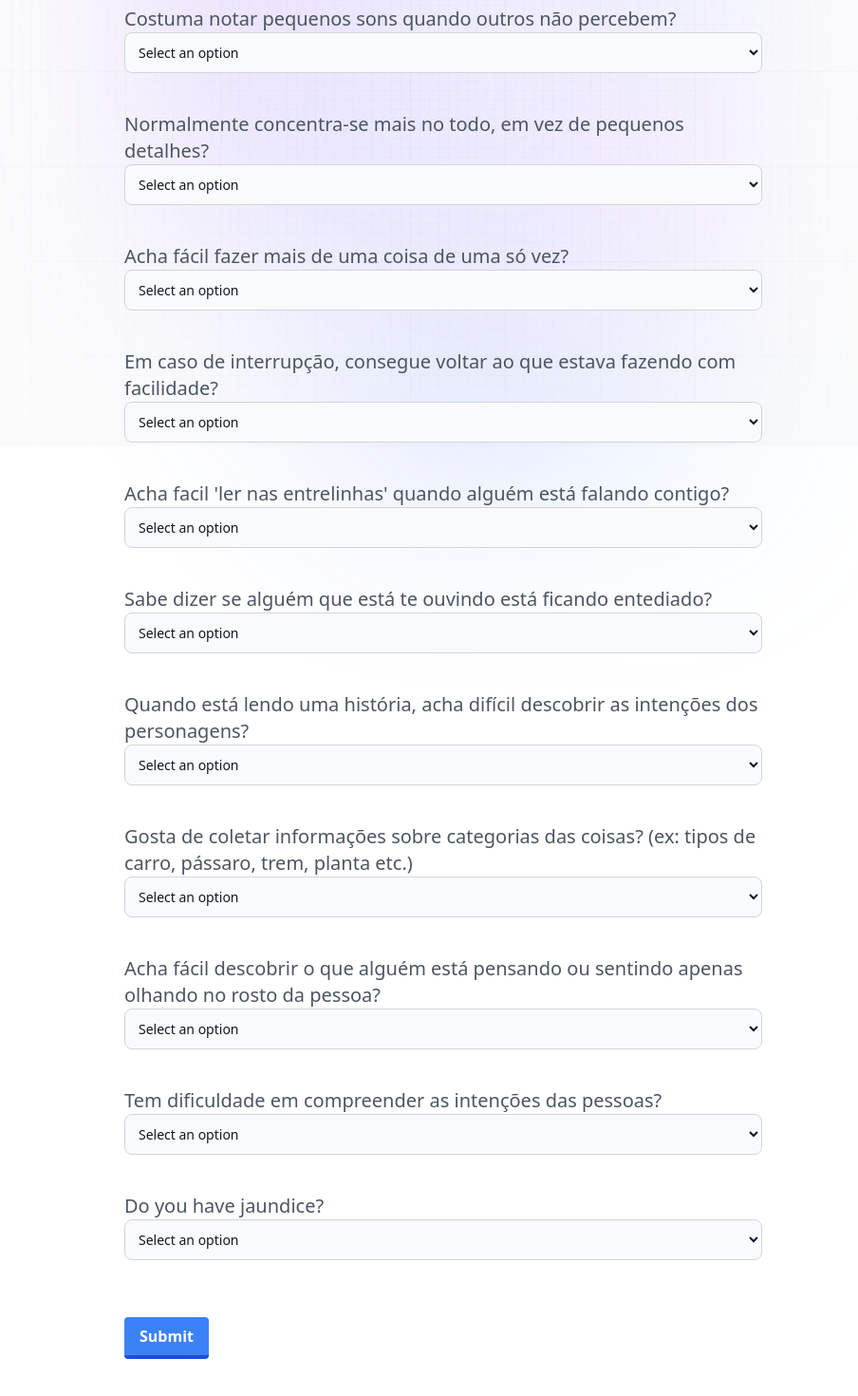
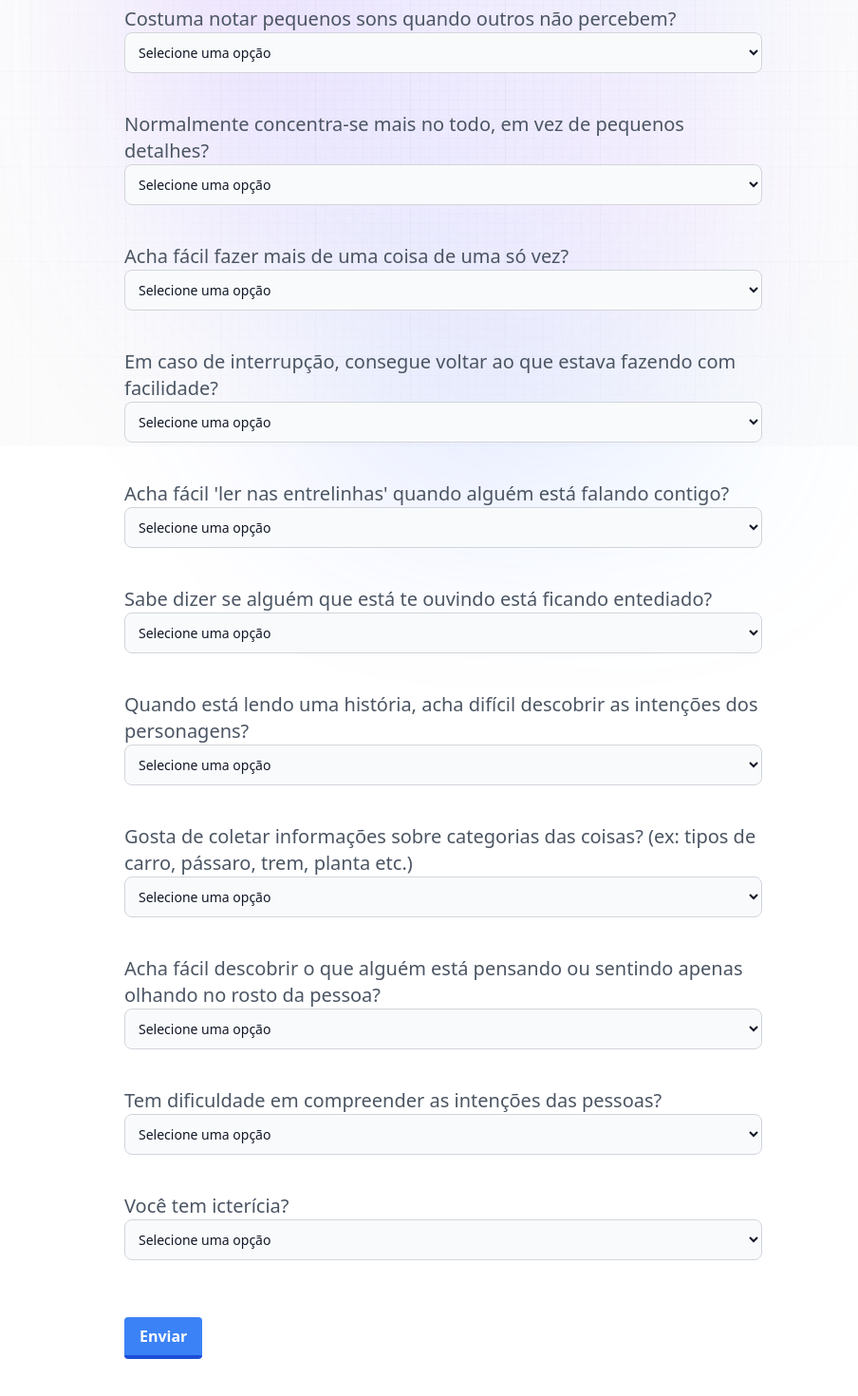
Before and after one commit to R1E2N3/nextjs-flask, a Next.js app: page /test in a window 1280 px wide. Shown: the part 330-1800 px from the top of the page at 95% size, without its empty margins (173-1077 px from the left). Built offline with nearby package versions, Linux system fonts and the light colour scheme.

Commit message:
Translate to portuguese

```diff
--- a/components/Form.jsx
+++ b/components/Form.jsx
@@ -1,4 +1,4 @@
-"use client";
+"use client"
 
 import React, { useState } from 'react';
 
@@ -62,7 +62,7 @@ const Form = () => {
                 resposta < 10 ? (
                     <div>
                         <h2 className='desc'>O seu resultado foi:</h2>
-                        <p className='sub_head'>Muito improvavél que você possua o TEA.</p>
+                        <p className='sub_head'>Muito improvável que você possua o TEA.</p>
                         <p className='desc'>Aviso ético: Esta ferramenta é apenas experimental e está sob desenvolvimento.
                             Sempre consulte um profissional de saúde para tomar decisões importantes.
                         </p>
@@ -76,7 +76,7 @@ const Form = () => {
         ) : (
         <form className='flex-col gap-4' onSubmit={handleSubmit}>
         <div className='my-10 flex-col'>
-                <p className=''>What's your age?</p>
+                <p className=''>Qual a sua idade?</p>
                 <input
                     className='number_input'
                     type="number"
@@ -88,113 +88,113 @@ const Form = () => {
             <div className='my-10 flex-col'>
                 <p className='desc'>Costuma notar pequenos sons quando outros não percebem?</p>
                 <select className='select_form' value={formData.A1} onChange={(e) => handleInputChange('A1', e.target.value)}>
-                    <option value="">Select an option</option>
-                    <option value={1}>Strongly agree</option>
-                    <option value={2}>Agree</option>
-                    <option value={3}>Disagree</option>
-                    <option value={4}>Strongly disagree</option>
+                    <option value="">Selecione uma opção</option>
+                    <option value={1}>Concordo totalmente</option>
+                    <option value={2}>Concordo</option>
+                    <option value={3}>Discordo</option>
+                    <option value={4}>Discordo totalmente</option>
                 </select>
             </div>
             <div className='my-10 flex-col'>
                 <p className='desc'>Normalmente concentra-se mais no todo, em vez de pequenos detalhes?</p>
                 <select className='select_form' value={formData.A2} onChange={(e) => handleInputChange('A2', e.target.value)}>
-                    <option value="">Select an option</option>
-                    <option value={1}>Strongly agree</option>
-                    <option value={2}>Agree</option>
-                    <option value={3}>Disagree</option>
-                    <option value={4}>Strongly disagree</option>
+                    <option value="">Selecione uma opção</option>
+                    <option value={1}>Concordo totalmente</option>
+                    <option value={2}>Concordo</option>
+                    <option value={3}>Discordo</option>
+                    <option value={4}>Discordo totalmente</option>
                 </select>
             </div>
             <div className='my-10 flex-col'>
                 <p className='desc'>Acha fácil fazer mais de uma coisa de uma só vez?</p>
                 <select className='select_form' value={formData.A3} onChange={(e) => handleInputChange('A3', e.target.value)}>
-                    <option value="">Select an option</option>
-                    <option value={1}>Strongly agree</option>
-                    <option value={2}>Agree</option>
-                    <option value={3}>Disagree</option>
-                    <option value={4}>Strongly disagree</option>
+                    <option value="">Selecione uma opção</option>
+                    <option value={1}>Concordo totalmente</option>
+                    <option value={2}>Concordo</option>
+                    <option value={3}>Discordo</option>
+                    <option value={4}>Discordo totalmente</option>
                 </select>
             </div>
             <div className='my-10 flex-col'>
                 <p className='desc'>Em caso de interrupção, consegue voltar ao que estava fazendo com facilidade?</p>
                 <select className='select_form' value={formData.A4} onChange={(e) => handleInputChange('A4', e.target.value)}>
-                    <option value="">Select an option</option>
-                    <option value={1}>Strongly agree</option>
-                    <option value={2}>Agree</option>
-                    <option value={3}>Disagree</option>
-                    <option value={4}>Strongly disagree</option>
+                    <option value="">Selecione uma opção</option>
+                    <option value={1}>Concordo totalmente</option>
+                    <option value={2}>Concordo</option>
+                    <option value={3}>Discordo</option>
+                    <option value={4}>Discordo totalmente</option>
                 </select>
             </div>
             <div className='my-10 flex-col'>
-                <p className='desc'>Acha facil 'ler nas entrelinhas' quando alguém está falando contigo?</p>
+                <p className='desc'>Acha fácil 'ler nas entrelinhas' quando alguém está falando contigo?</p>
                 <select className='select_form' value={formData.A5} onChange={(e) => handleInputChange('A5', e.target.value)}>
-                    <option value="">Select an option</option>
-                    <option value={1}>Strongly agree</option>
-                    <option value={2}>Agree</option>
-                    <option value={3}>Disagree</option>
-                    <option value={4}>Strongly disagree</option>
+                    <option value="">Selecione uma opção</option>
+                    <option value={1}>Concordo totalmente</option>
+                    <option value={2}>Concordo</option>
+                    <option value={3}>Discordo</option>
+                    <option value={4}>Discordo totalmente</option>
                 </select>
             </div>
             <div className='my-10 flex-col'>
                 <p className='desc'>Sabe dizer se alguém que está te ouvindo está ficando entediado?</p>
                 <select className='select_form' value={formData.A6} onChange={(e) => handleInputChange('A6', e.target.value)}>
-                    <option value="">Select an option</option>
-                    <option value={1}>Strongly agree</option>
-                    <option value={2}>Agree</option>
-                    <option value={3}>Disagree</option>
-                    <option value={4}>Strongly disagree</option>
+                    <option value="">Selecione uma opção</option>
+                    <option value={1}>Concordo totalmente</option>
+                    <option value={2}>Concordo</option>
+                    <option value={3}>Discordo</option>
+                    <option value={4}>Discordo totalmente</option>
                 </select>
             </div>
             <div className='my-10 flex-col'>
                 <p className='desc'>Quando está lendo uma história, acha difícil descobrir as intenções dos personagens?</p>
                 <select className='select_form' value={formData.A7} onChange={(e) => handleInputChange('A7', e.target.value)}>
-                    <option value="">Select an option</option>
-                    <option value={1}>Strongly agree</option>
-                    <option value={2}>Agree</option>
-                    <option value={3}>Disagree</option>
-                    <option value={4}>Strongly disagree</option>
+                    <option value="">Selecione uma opção</option>
+                    <option value={1}>Concordo totalmente</option>
+                    <option value={2}>Concordo</option>
+                    <option value={3}>Discordo</option>
+                    <option value={4}>Discordo totalmente</option>
                 </select>
             </div>
             <div className='my-10 flex-col'>
                 <p className='desc'>Gosta de coletar informações sobre categorias das coisas? (ex: tipos de carro, pássaro, trem, planta etc.)</p>
                 <select className='select_form' value={formData.A8} onChange={(e) => handleInputChange('A8', e.target.value)}>
-                    <option value="">Select an option</option>
-                    <option value={1}>Strongly agree</option>
-                    <option value={2}>Agree</option>
-                    <option value={3}>Disagree</option>
-                    <option value={4}>Strongly disagree</option>
+                    <option value="">Selecione uma opção</option>
+                    <option value={1}>Concordo totalmente</option>
+                    <option value={2}>Concordo</option>
+                    <option value={3}>Discordo</option>
+                    <option value={4}>Discordo totalmente</option>
                 </select>
             </div>
             <div className='my-10 flex-col'>
                 <p className='desc'> Acha fácil descobrir o que alguém está pensando ou sentindo apenas olhando no rosto da pessoa?</p>
                 <select className='select_form' value={formData.A9} onChange={(e) => handleInputChange('A9', e.target.value)}>
-                    <option value="">Select an option</option>
-                    <option value={1}>Strongly agree</option>
-                    <option value={2}>Agree</option>
-                    <option value={3}>Disagree</option>
-                    <option value={4}>Strongly disagree</option>
+                    <option value="">Selecione uma opção</option>
+                    <option value={1}>Concordo totalmente</option>
+                    <option value={2}>Concordo</option>
+                    <option value={3}>Discordo</option>
+                    <option value={4}>Discordo totalmente</option>
                 </select>
             </div>
             <div className='my-10 flex-col'>
                 <p className='desc'>Tem dificuldade em compreender as intenções das pessoas?</p>
                 <select className='select_form' value={formData.A10} onChange={(e) => handleInputChange('A10', e.target.value)}>
-                    <option value="">Select an option</option>
-                    <option value={1}>Strongly agree</option>
-                    <option value={2}>Agree</option>
-                    <option value={3}>Disagree</option>
-                    <option value={4}>Strongly disagree</option>
+                    <option value="">Selecione uma opção</option>
+                    <option value={1}>Concordo totalmente</option>
+                    <option value={2}>Concordo</option>
+                    <option value={3}>Discordo</option>
+                    <option value={4}>Discordo totalmente</option>
                 </select>
             </div>
             <div className='my-10 flex-col'>
-                <p className='desc'>Do you have jaundice?</p>
+                <p className='desc'>Você tem icterícia?</p>
                 <select className='select_form' value={formData.jundice} onChange={(e) => handleInputChange('jundice', e.target.value)}>
-                    <option value="">Select an option</option>
-                    <option value={1}>Yes</option>
-                    <option value={0}>No</option>
+                    <option value="">Selecione uma opção</option>
+                    <option value={1}>Sim</option>
+                    <option value={0}>Não</option>
                 </select>
             </div>
             {/* Submit Button */}
-            <button className='ui_btn' type="submit">Submit</button>
+            <button className='ui_btn' type="submit">Enviar</button>
         </form>
         )}
 
```
